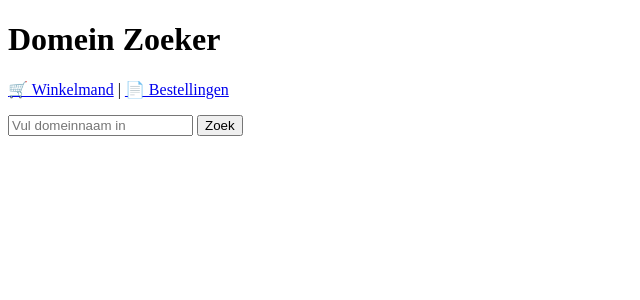
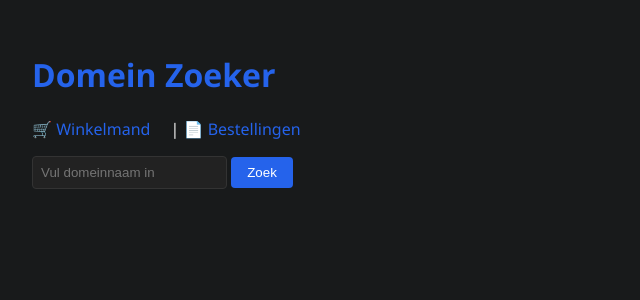
Before and after one commit to N0kk0N/Domein-Zoeker, a PHP site: page / in a window 1280 px wide. Shown: the top 300 px of the page, without its empty margins (0-640 px from the left). Run offline with PHP 8.4, Linux system fonts and the light colour scheme.

Commit message:
Enhance styling for Domein Zoeker with improved CSS variables and layout

```diff
--- a/index.php
+++ b/index.php
@@ -50,6 +50,79 @@ if ($_SERVER['REQUEST_METHOD'] === 'POST') {
 <head>
     <meta charset="UTF-8">
     <title>Domein Zoeker</title>
+
+    <head>
+    <meta charset="UTF-8">
+    <title>Domein Zoeker</title>
+    <style>
+        :root {
+            --background: #181a1b;
+            --foreground: #f3f3f3;
+            --accent: #2563eb;
+            --table-bg: #23272a;
+            --table-border: #333;
+            --button-bg: #2563eb;
+            --button-fg: #fff;
+            --button-disabled-bg: #444;
+        }
+        body {
+            background: var(--background);
+            color: var(--foreground);
+            font-family: 'Segoe UI', Arial, sans-serif;
+            margin: 0;
+            padding: 2rem;
+        }
+        h1, h2 {
+            color: var(--accent);
+        }
+        table {
+            width: 100%;
+            background: var(--table-bg);
+            border-collapse: collapse;
+            margin-top: 1rem;
+        }
+        th, td {
+            border: 1px solid var(--table-border);
+            padding: 0.75rem;
+            text-align: left;
+        }
+        th {
+            background: #202225;
+        }
+        input[type="text"] {
+            background: #222;
+            color: var(--foreground);
+            border: 1px solid #333;
+            padding: 0.5rem;
+            border-radius: 4px;
+        }
+        button {
+            background: var(--button-bg);
+            color: var(--button-fg);
+            border: none;
+            padding: 0.5rem 1rem;
+            border-radius: 4px;
+            cursor: pointer;
+            transition: background 0.2s;
+        }
+        button:disabled {
+            background: var(--button-disabled-bg);
+            color: #aaa;
+            cursor: not-allowed;
+        }
+        a {
+            color: var(--accent);
+            text-decoration: none;
+            margin-right: 1rem;
+        }
+        a:hover {
+            text-decoration: underline;
+        }
+        form {
+            margin-bottom: 1rem;
+        }
+    </style>
+</head>
 </head>
 <body>
     <h1>Domein Zoeker</h1>
```
